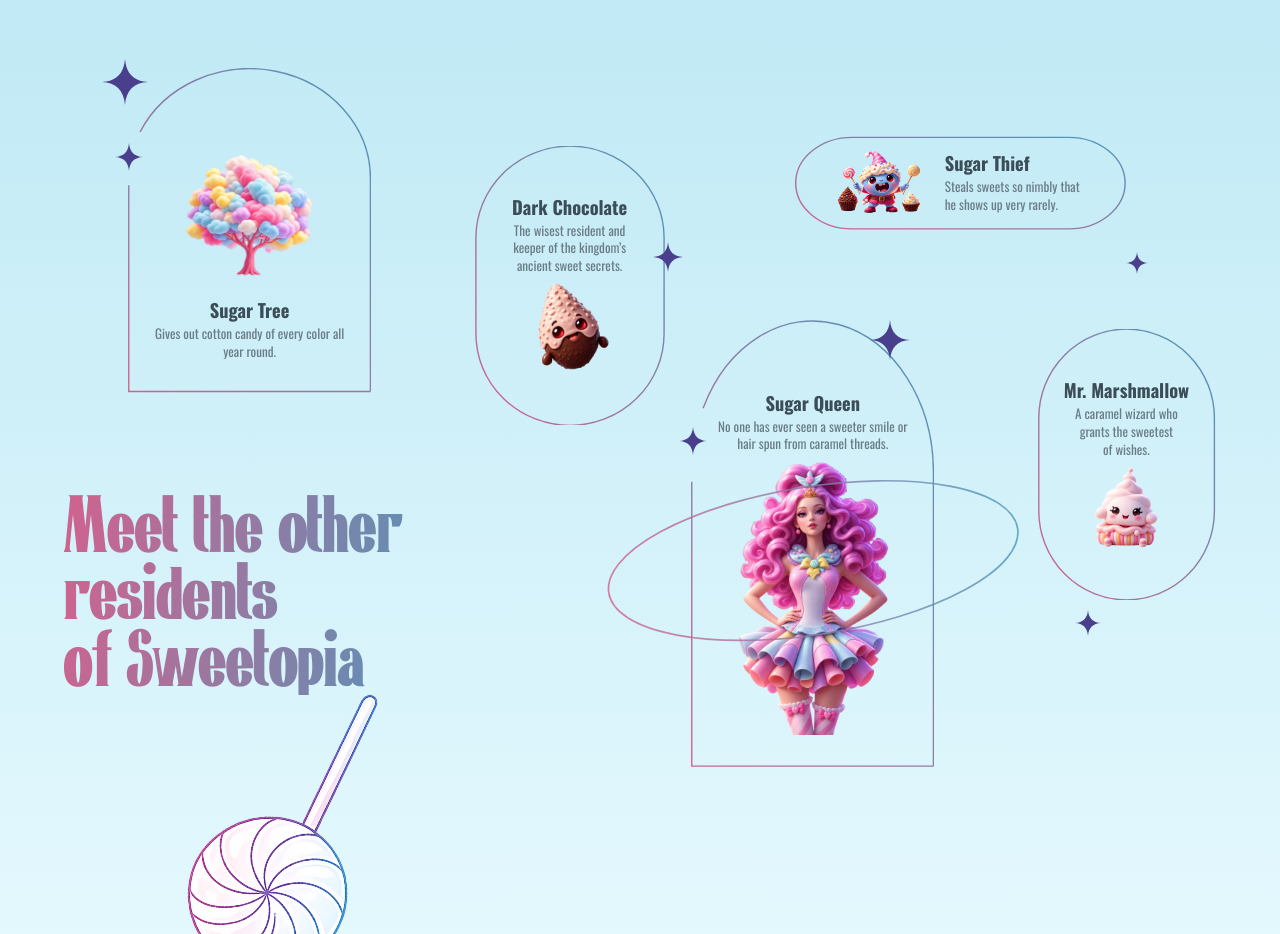
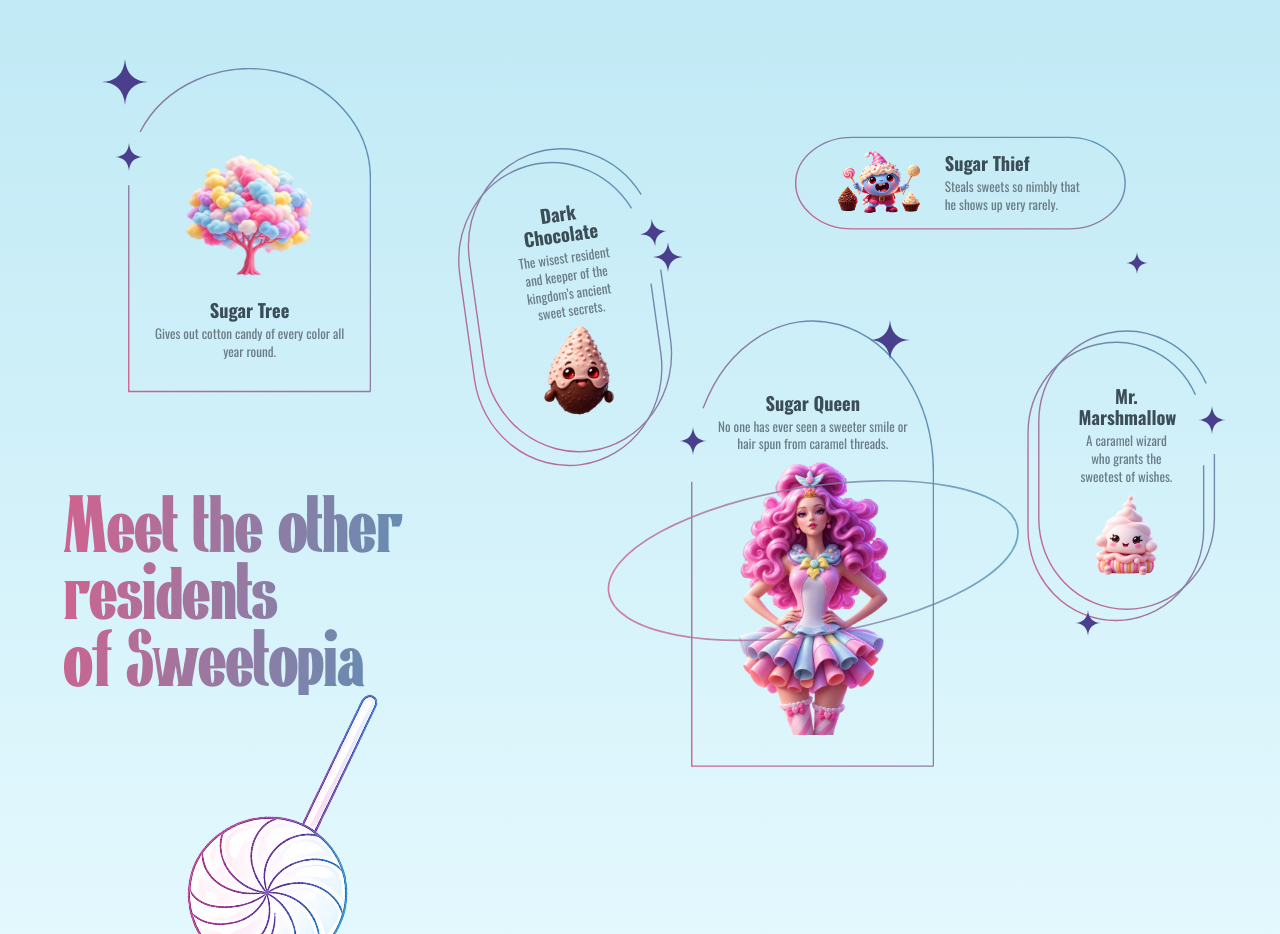
Before and after one commit to maskaa22/sweetopia, a React (Vite) app: page / in a window 1280 px wide. Shown: the part 4760-5694 px from the top of the page. Built offline with nearby package versions, Linux system fonts and the light colour scheme.

Commit message:
fix dark chocolate border

```diff
--- a/src/components/CharacterCard/CharacterCard.module.scss
+++ b/src/components/CharacterCard/CharacterCard.module.scss
@@ -11,11 +11,17 @@
 }
 
 // The outline sits behind the content and stretches with the card.
-.frame {
+.frame,
+.frameEcho {
   position: absolute;
   inset: 0;
   width: 100%;
   height: 100%;
+}
+
+// Offset copy, sitting low and to one side of the first.
+.frameEcho {
+  transform: translate(-6%, 4%);
 }
 
 .art {
@@ -69,18 +75,49 @@
   }
 }
 
-// Sits in the break on the left shoulder, centred on it.
+// Centred on the break in its own outline; each shape breaks somewhere else, so
+// the coordinates live with the shape.
 .gapStar {
   position: absolute;
-  left: 0.6%;
-  top: 27.2%;
   z-index: 1;
   color: #4a3f8c;
   transform: translate(-50%, -50%);
 }
 
+.arch .gapStar {
+  left: 0.6%;
+  top: 27.2%;
+}
+
+.pill .gapStar {
+  left: 98%;
+  top: 32%;
+}
+
+// Capsule. Ratio pinned for the same reason as the arch, and the artwork floats
+// in whatever the copy leaves it. Any tilt belongs to the card's slot, not to
+// the shape -- only some of the capsules are tipped.
 .pill {
-  padding-block: clamp(1.75rem, 1.2rem + 2.4vw, 3.25rem);
+  aspect-ratio: 3 / 4;
+  // Deeper at the top than the bottom, because the cap is still closing in
+  // there -- and the copy is held narrower for the same reason. Lowering it
+  // alone would not do: at the old height the capsule is only about 57% as wide
+  // as the card, so full-width text crossed the outline whatever its offset.
+  padding-top: clamp(2.5rem, 2rem + 2.5vw, 3.5rem);
+  padding-bottom: clamp(1.25rem, 1rem + 1.4vw, 2.25rem);
+
+  .text {
+    max-width: 76%;
+  }
+
+  // Full width on purpose: these assets carry wide transparent margins, so the
+  // character itself only fills about half of what the frame is given.
+  .art {
+    width: 100%;
+    flex: none;
+    margin-block: auto;
+    margin-inline: auto;
+  }
 }
 
 .wide {
--- a/src/components/CharacterCard/CharacterCard.tsx
+++ b/src/components/CharacterCard/CharacterCard.tsx
@@ -22,13 +22,29 @@ interface CharacterCardProps {
 // the right. The break is cut into the geometry rather than dashed, because a
 // dash pattern is measured after preserveAspectRatio stretches the box and
 // would not stay put. `gapStar` marks the midpoint of that break.
-const FRAMES: Record<CardShape, { viewBox: string; paths: string[]; gapStar?: boolean }> = {
+const FRAMES: Record<
+  CardShape,
+  { viewBox: string; paths: string[]; gapStar?: boolean; echo?: boolean }
+> = {
   arch: {
     viewBox: '0 0 320 470',
     paths: ['M319 469V160A159 159 0 0 0 15.9 92.8', 'M1 170V469H319'],
     gapStar: true,
   },
-  pill: { viewBox: '0 0 100 140', paths: ['M1 46A48 45 0 0 1 99 46V94A48 45 0 0 1 1 94Z'] },
+  // One unbroken run from partway down the right edge, round the bottom, up the
+  // left and back over the cap -- what is left out is the break on the right
+  // shoulder, where its own star sits.
+  //
+  // The caps are rx 49 about x=50 so they meet the walls at x=1 and x=99. At 48
+  // they stop short, which puts the wall's own endpoint outside the ellipse;
+  // SVG then rescales the radii to reach it and the arc swings the wrong way,
+  // tearing a second gap open at the top.
+  pill: {
+    viewBox: '0 0 100 140',
+    paths: ['M99 62V94A49 45 0 0 1 1 94V46A49 45 0 0 1 94.4 27'],
+    gapStar: true,
+    echo: true,
+  },
   wide: { viewBox: '0 0 200 70', paths: ['M35 1H165A34 34 0 0 1 165 69H35A34 34 0 0 1 35 1Z'] },
 }
 
@@ -70,6 +86,29 @@ const CharacterCard = ({
         ))}
       </svg>
 
+      {/* Second copy of the outline, offset. It reuses the gradient defined
+          above rather than declaring its own -- url(#id) resolves across the
+          document, not just within one svg. */}
+      {frame.echo ? (
+        <svg
+          className={styles.frameEcho}
+          viewBox={frame.viewBox}
+          preserveAspectRatio="none"
+          aria-hidden="true"
+        >
+          {frame.paths.map((d) => (
+            <path
+              key={d}
+              d={d}
+              fill="none"
+              stroke={`url(#${gradientId})`}
+              strokeWidth="1.4"
+              vectorEffect="non-scaling-stroke"
+            />
+          ))}
+        </svg>
+      ) : null}
+
       {frame.gapStar ? (
         <SvgIcon id="icon-star-4" width={28} height={28} className={styles.gapStar} />
       ) : null}
--- a/src/components/Characters/Characters.module.scss
+++ b/src/components/Characters/Characters.module.scss
@@ -70,7 +70,18 @@
   }
 }
 
+// Tipped off true, as on the board -- outline and content together. Transform
+// only, so the tilt costs nothing in the stacking flow.
 .stage > .dark-choco {
+  width: min(100%, 240px);
+  transform: rotate(-8deg);
+
+  // Turned back the other way and past upright, so the sweet itself leans right
+  // while the capsule around it leans left.
+  img {
+    transform: rotate(26deg);
+  }
+
   @include lg {
     top: 14%;
     left: 37%;
@@ -97,6 +108,8 @@
 }
 
 .stage > .mr-marshmallow {
+  width: min(100%, 240px);
+
   @include lg {
     top: 33%;
     left: 81%;
```
